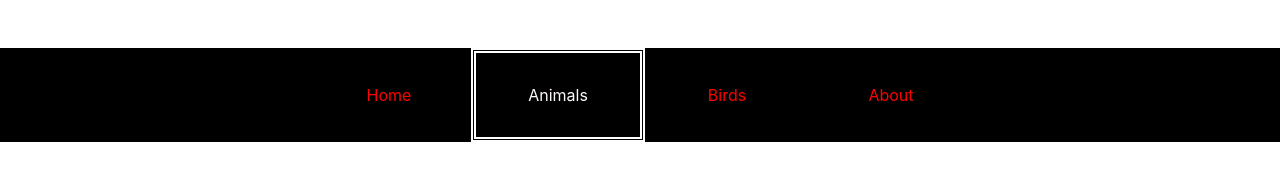
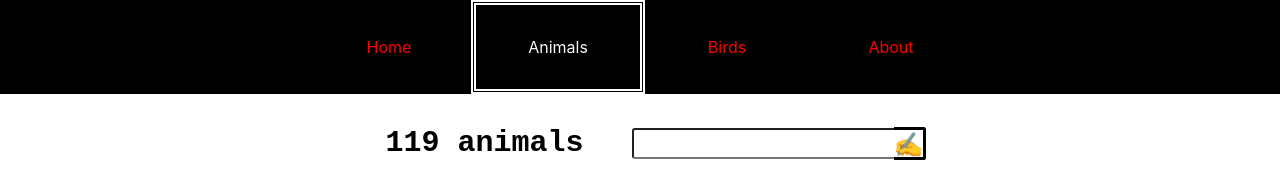
Before and after one commit to Jessemwangi/animals, a React (Create React App) app: page /animals in a window 1280 px wide. Shown: the top 187 px of the page. Built offline with nearby package versions, Linux system fonts and the light colour scheme.

Commit message:
fix styling

```diff
--- a/src/Navbar.css
+++ b/src/Navbar.css
@@ -16,4 +16,8 @@ header{
     flex-direction: row;
     align-items: center;
     justify-content: center;
+    position: fixed;
+    width: 100%;
+    z-index: 200;
+    top: 0;
 }
--- a/src/index.css
+++ b/src/index.css
@@ -73,5 +73,5 @@ a:active{
   border: 4px double #fffefe;
 }
 .AppMainBody{
-
+  margin-top: 2rem;
 }
```
